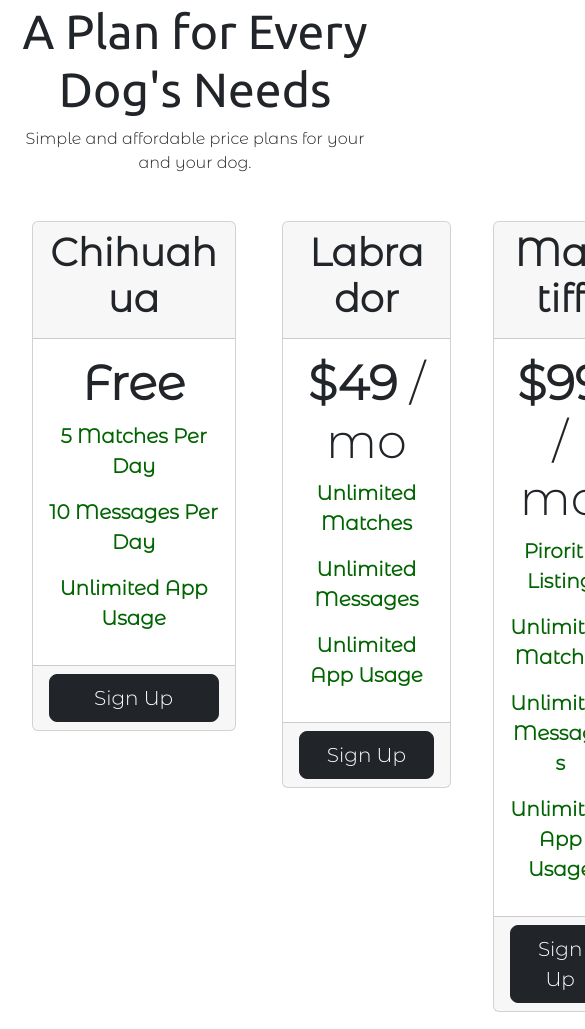
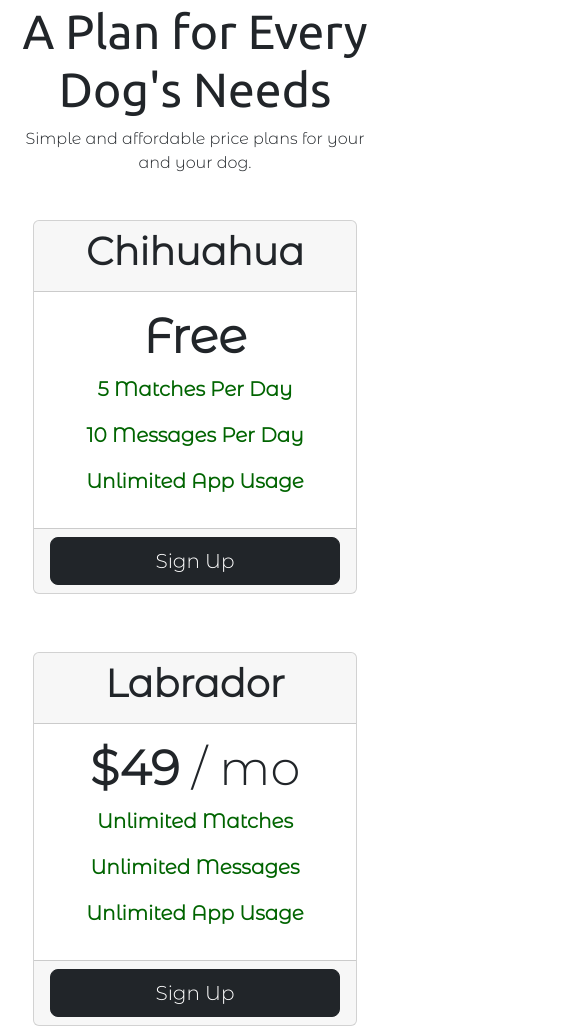
Before and after one commit to cselkiraly/bootstrap_tindog, a plain HTML site: page index.html in a window 390 px wide. Shown: the part 4368-5397 px from the top of the page, 585 px wide, since content can reach past the window. Drawn offline with nearby package versions, Linux system fonts and the light colour scheme.

Commit message:
Price cards were not mobile-friendly

```diff
--- a/css/styles.css
+++ b/css/styles.css
@@ -204,14 +204,8 @@ h2 {
     font-size: 1.25rem;
 }
 
-.col-container {
-    display: table;
-    width: 100%;
-}
-
 .pricing-column {
     padding: 3% 2%;
-    display: table-cell;
 }
 
 /* Call to action */
--- a/index.html
+++ b/index.html
@@ -173,7 +173,7 @@
     <h2 class="pricing-header">A Plan for Every Dog's Needs</h2>
     <p>Simple and affordable price plans for your and your dog.</p>
 
-    <div class="row col-container">
+    <div class="row">
       <div class="pricing-column col-lg-4 col-md-6">
         <div class="card">
           <div class="card-header">
@@ -208,7 +208,7 @@
         </div>
       </div>
 
-      <div class="pricing-column col-lg-4">
+      <div class="pricing-column col-lg-4 col-md-12 col-sm-12">
         <div class="card">
           <div class="card-header">
             <h3 class="card-package-header">Mastiff</h3>
```
